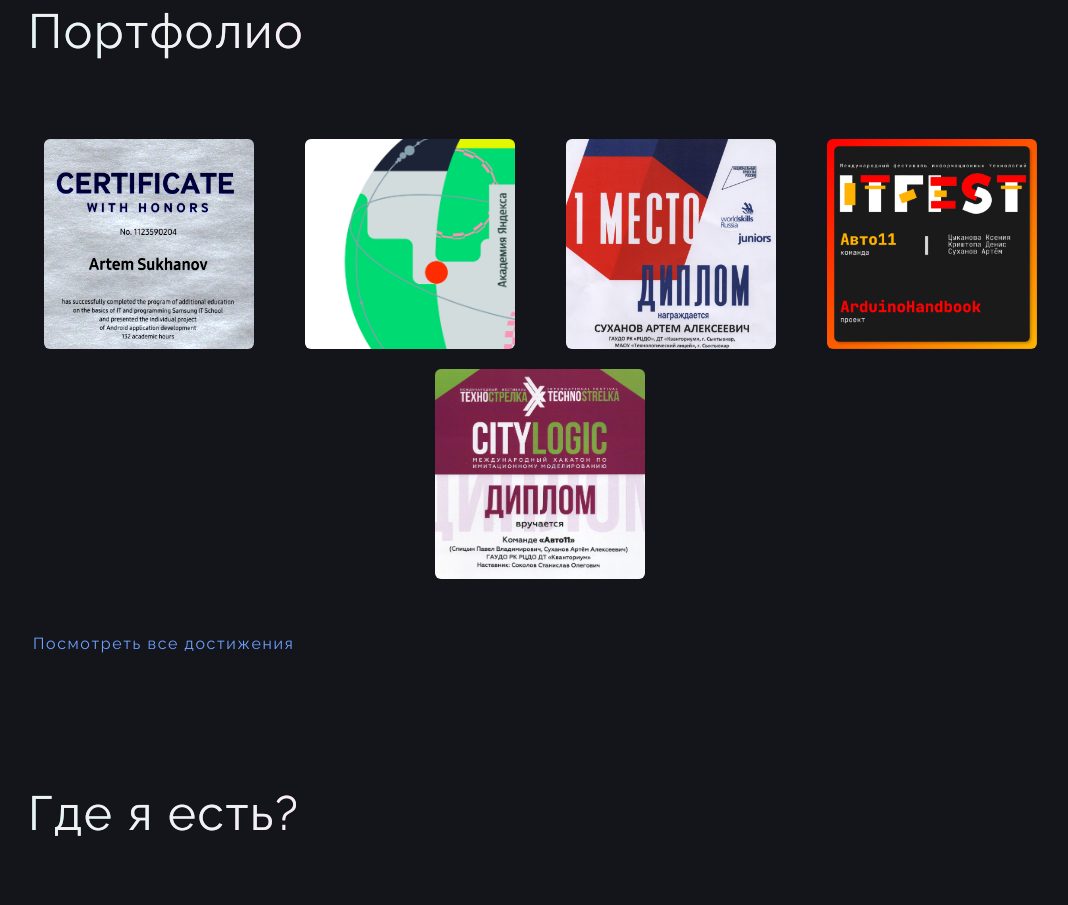
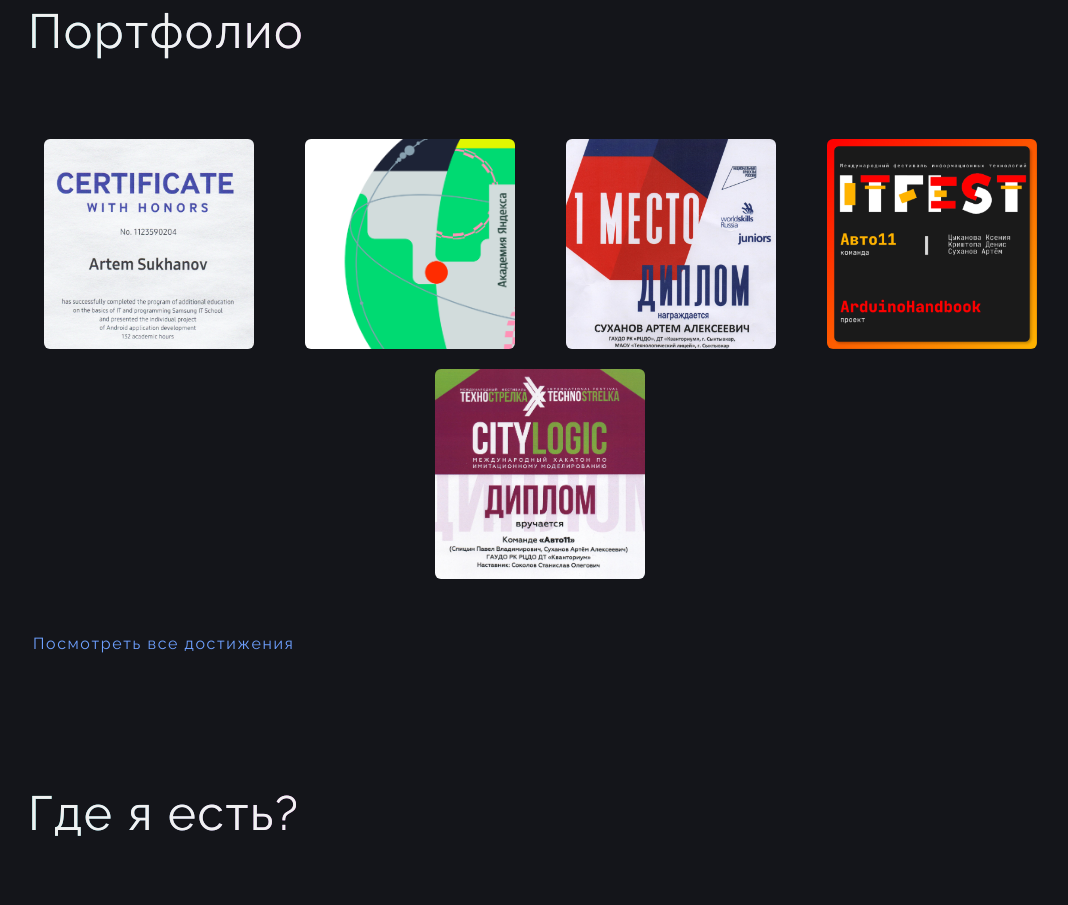
Before and after one commit to stakancheck/stakancheck.github.io, a plain HTML site: page index.html in a window 1280 px wide. Shown: the part 2407-3312 px from the top of the page, without its empty margins (100-1168 px from the left). Drawn offline with Linux system fonts and the light colour scheme.

Commit message:
fix(index, assets): fix contrast of photos

```diff
--- a/css/boxy-view-style.css
+++ b/css/boxy-view-style.css
@@ -288,10 +288,6 @@ li {
     display: none;
 }
 
-.contrast {
-    filter: contrast(2.0);
-}
-
 #list_limited li:nth-of-type(1n+6) {
     display: none;
 }
--- a/index.html
+++ b/index.html
@@ -300,7 +300,7 @@
             <ul id="list_limited" class="boxy-view-ul">
                 <li class="boxy-view-li">
                     <a class='normal' href="./assets/portfolio/ItSchoolSamsung.pdf">
-                        <img class="contrast" src="./assets/portfolio/Itschool_samsung.png">
+                        <img src="./assets/portfolio/itschool.png">
                     </a>
                     <div class='info'>
                         <h4>IT School Samsung 2022</h4>
```
Also changed, not shown: assets/portfolio/Itschool_samsung.png (deleted), assets/portfolio/itschool.png (added).
